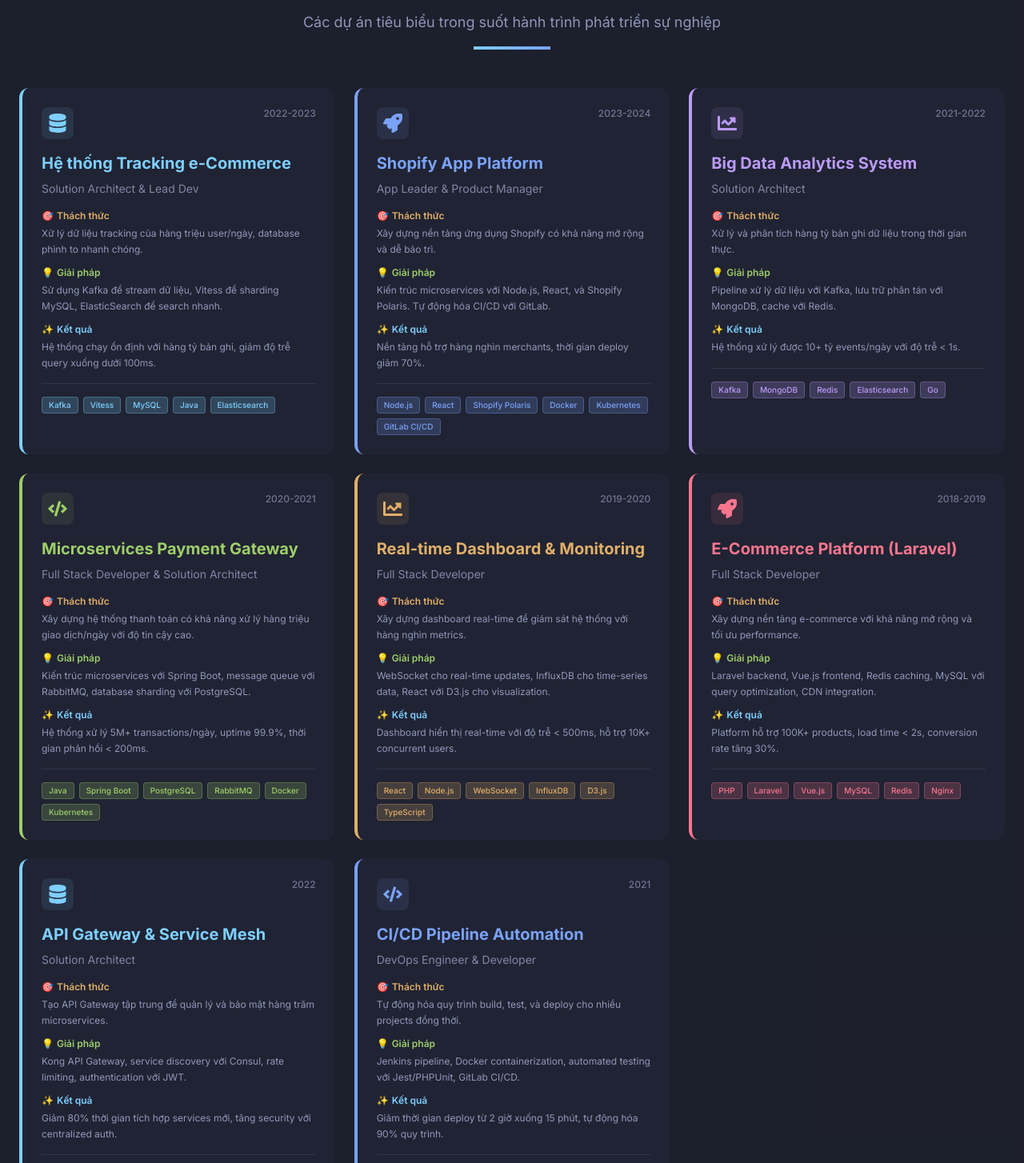
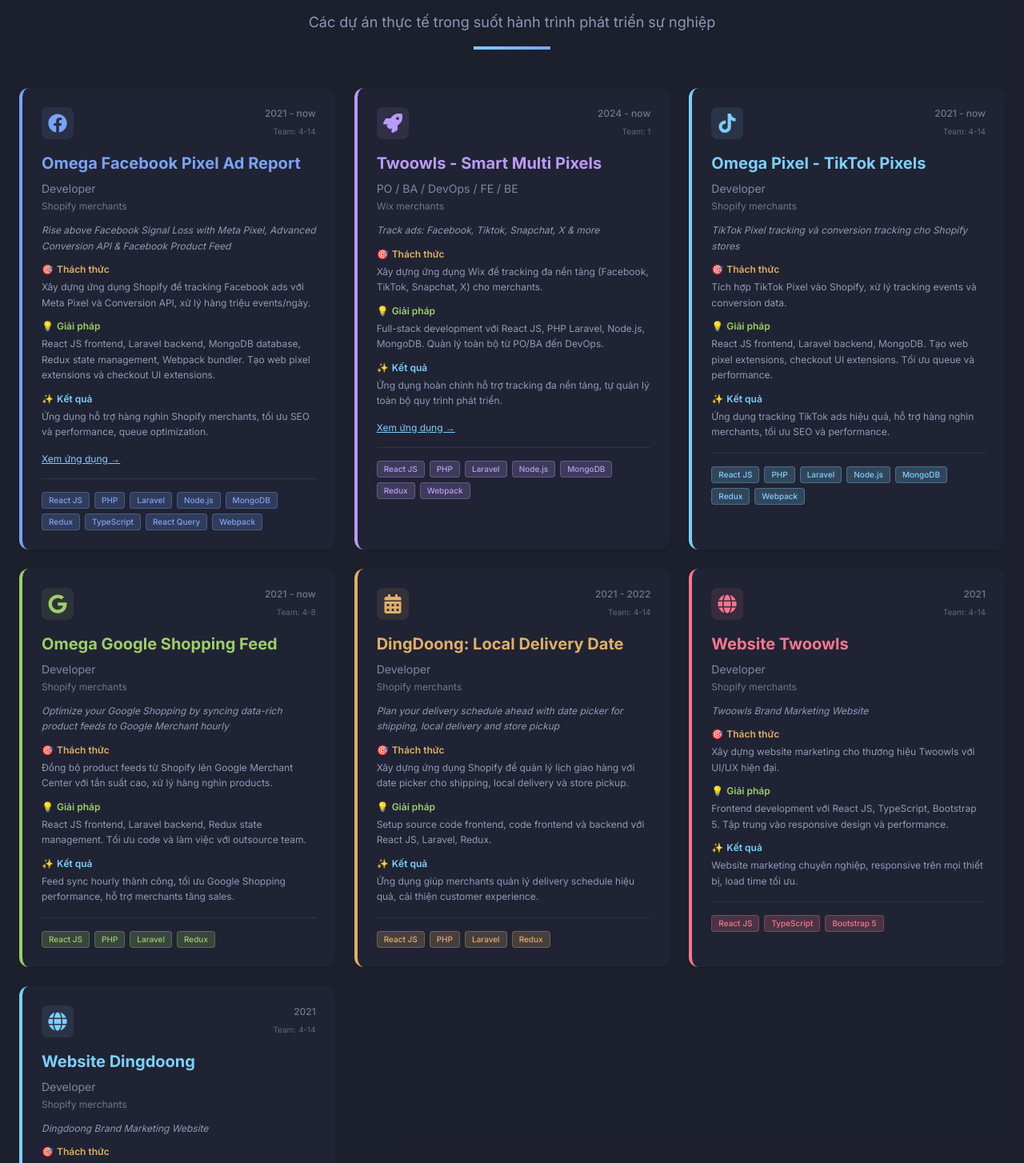
Before and after one commit to gianduong/gianduong, a React (Vite) app: page / in a window 1280 px wide. Shown: the part 3656-5110 px from the top of the page at 80% size. Built offline with nearby package versions, Linux system fonts and the light colour scheme.

Commit message:
[dev] update cv job

```diff
--- a/src/components/Projects.jsx
+++ b/src/components/Projects.jsx
@@ -1,95 +1,107 @@
 import { motion } from 'framer-motion'
-import { FaCode, FaRocket, FaDatabase, FaChartLine } from 'react-icons/fa'
+import { FaRocket, FaFacebook, FaTiktok, FaGoogle, FaCalendarAlt, FaGlobe } from 'react-icons/fa'
 
 const Projects = () => {
   const projects = [
     {
-      title: 'Hệ thống Tracking e-Commerce',
-      role: 'Solution Architect & Lead Dev',
-      challenge: 'Xử lý dữ liệu tracking của hàng triệu user/ngày, database phình to nhanh chóng.',
-      solution: 'Sử dụng Kafka để stream dữ liệu, Vitess để sharding MySQL, ElasticSearch để search nhanh.',
-      result: 'Hệ thống chạy ổn định với hàng tỷ bản ghi, giảm độ trễ query xuống dưới 100ms.',
-      tech: ['Kafka', 'Vitess', 'MySQL', 'Java', 'Elasticsearch'],
-      color: 'cyan',
-      icon: <FaDatabase className="text-2xl" />,
-      year: '2022-2023'
+      title: 'Omega Facebook Pixel Ad Report',
+      role: 'Developer',
+      customer: 'Shopify merchants',
+      description: 'Rise above Facebook Signal Loss with Meta Pixel, Advanced Conversion API & Facebook Product Feed',
+      challenge: 'Xây dựng ứng dụng Shopify để tracking Facebook ads với Meta Pixel và Conversion API, xử lý hàng triệu events/ngày.',
+      solution: 'React JS frontend, Laravel backend, MongoDB database, Redux state management, Webpack bundler. Tạo web pixel extensions và checkout UI extensions.',
+      result: 'Ứng dụng hỗ trợ hàng nghìn Shopify merchants, tối ưu SEO và performance, queue optimization.',
+      tech: ['React JS', 'PHP', 'Laravel', 'Node.js', 'MongoDB', 'Redux', 'TypeScript', 'React Query', 'Webpack'],
+      color: 'blue',
+      icon: <FaFacebook className="text-2xl" />,
+      year: '2021 - now',
+      link: 'https://apps.shopify.com/facebook-multi-pixels',
+      teamSize: '4-14'
     },
     {
-      title: 'Shopify App Platform',
-      role: 'App Leader & Product Manager',
-      challenge: 'Xây dựng nền tảng ứng dụng Shopify có khả năng mở rộng và dễ bảo trì.',
-      solution: 'Kiến trúc microservices với Node.js, React, và Shopify Polaris. Tự động hóa CI/CD với GitLab.',
-      result: 'Nền tảng hỗ trợ hàng nghìn merchants, thời gian deploy giảm 70%.',
-      tech: ['Node.js', 'React', 'Shopify Polaris', 'Docker', 'Kubernetes', 'GitLab CI/CD'],
-      color: 'blue',
+      title: 'Twoowls - Smart Multi Pixels',
+      role: 'PO / BA / DevOps / FE / BE',
+      customer: 'Wix merchants',
+      description: 'Track ads: Facebook, Tiktok, Snapchat, X & more',
+      challenge: 'Xây dựng ứng dụng Wix để tracking đa nền tảng (Facebook, TikTok, Snapchat, X) cho merchants.',
+      solution: 'Full-stack development với React JS, PHP Laravel, Node.js, MongoDB. Quản lý toàn bộ từ PO/BA đến DevOps.',
+      result: 'Ứng dụng hoàn chỉnh hỗ trợ tracking đa nền tảng, tự quản lý toàn bộ quy trình phát triển.',
+      tech: ['React JS', 'PHP', 'Laravel', 'Node.js', 'MongoDB', 'Redux', 'Webpack'],
+      color: 'purple',
       icon: <FaRocket className="text-2xl" />,
-      year: '2023-2024'
+      year: '2024 - now',
+      link: 'https://www.wix.com/app-market/web-solution/omega-multi-facebook-pixels',
+      teamSize: '1'
     },
     {
-      title: 'Big Data Analytics System',
-      role: 'Solution Architect',
-      challenge: 'Xử lý và phân tích hàng tỷ bản ghi dữ liệu trong thời gian thực.',
-      solution: 'Pipeline xử lý dữ liệu với Kafka, lưu trữ phân tán với MongoDB, cache với Redis.',
-      result: 'Hệ thống xử lý được 10+ tỷ events/ngày với độ trễ < 1s.',
-      tech: ['Kafka', 'MongoDB', 'Redis', 'Elasticsearch', 'Go'],
-      color: 'purple',
-      icon: <FaChartLine className="text-2xl" />,
-      year: '2021-2022'
+      title: 'Omega Pixel - TikTok Pixels',
+      role: 'Developer',
+      customer: 'Shopify merchants',
+      description: 'TikTok Pixel tracking và conversion tracking cho Shopify stores',
+      challenge: 'Tích hợp TikTok Pixel vào Shopify, xử lý tracking events và conversion data.',
+      solution: 'React JS frontend, Laravel backend, MongoDB. Tạo web pixel extensions, checkout UI extensions. Tối ưu queue và performance.',
+      result: 'Ứng dụng tracking TikTok ads hiệu quả, hỗ trợ hàng nghìn merchants, tối ưu SEO và performance.',
+      tech: ['React JS', 'PHP', 'Laravel', 'Node.js', 'MongoDB', 'Redux', 'Webpack'],
+      color: 'cyan',
+      icon: <FaTiktok className="text-2xl" />,
+      year: '2021 - now',
+      teamSize: '4-14'
     },
     {
-      title: 'Microservices Payment Gateway',
-      role: 'Full Stack Developer & Solution Architect',
-      challenge: 'Xây dựng hệ thống thanh toán có khả năng xử lý hàng triệu giao dịch/ngày với độ tin cậy cao.',
-      solution: 'Kiến trúc microservices với Spring Boot, message queue với RabbitMQ, database sharding với PostgreSQL.',
-      result: 'Hệ thống xử lý 5M+ transactions/ngày, uptime 99.9%, thời gian phản hồi < 200ms.',
-      tech: ['Java', 'Spring Boot', 'PostgreSQL', 'RabbitMQ', 'Docker', 'Kubernetes'],
+      title: 'Omega Google Shopping Feed',
+      role: 'Developer',
+      customer: 'Shopify merchants',
+      description: 'Optimize your Google Shopping by syncing data-rich product feeds to Google Merchant hourly',
+      challenge: 'Đồng bộ product feeds từ Shopify lên Google Merchant Center với tần suất cao, xử lý hàng nghìn products.',
+      solution: 'React JS frontend, Laravel backend, Redux state management. Tối ưu code và làm việc với outsource team.',
+      result: 'Feed sync hourly thành công, tối ưu Google Shopping performance, hỗ trợ merchants tăng sales.',
+      tech: ['React JS', 'PHP', 'Laravel', 'Redux'],
       color: 'green',
-      icon: <FaCode className="text-2xl" />,
-      year: '2020-2021'
+      icon: <FaGoogle className="text-2xl" />,
+      year: '2021 - now',
+      teamSize: '4-8'
     },
     {
-      title: 'Real-time Dashboard & Monitoring',
-      role: 'Full Stack Developer',
-      challenge: 'Xây dựng dashboard real-time để giám sát hệ thống với hàng nghìn metrics.',
-      solution: 'WebSocket cho real-time updates, InfluxDB cho time-series data, React với D3.js cho visualization.',
-      result: 'Dashboard hiển thị real-time với độ trễ < 500ms, hỗ trợ 10K+ concurrent users.',
-      tech: ['React', 'Node.js', 'WebSocket', 'InfluxDB', 'D3.js', 'TypeScript'],
+      title: 'DingDoong: Local Delivery Date',
+      role: 'Developer',
+      customer: 'Shopify merchants',
+      description: 'Plan your delivery schedule ahead with date picker for shipping, local delivery and store pickup',
+      challenge: 'Xây dựng ứng dụng Shopify để quản lý lịch giao hàng với date picker cho shipping, local delivery và store pickup.',
+      solution: 'Setup source code frontend, code frontend và backend với React JS, Laravel, Redux.',
+      result: 'Ứng dụng giúp merchants quản lý delivery schedule hiệu quả, cải thiện customer experience.',
+      tech: ['React JS', 'PHP', 'Laravel', 'Redux'],
       color: 'yellow',
-      icon: <FaChartLine className="text-2xl" />,
-      year: '2019-2020'
+      icon: <FaCalendarAlt className="text-2xl" />,
+      year: '2021 - 2022',
+      teamSize: '4-14'
     },
     {
-      title: 'E-Commerce Platform (Laravel)',
-      role: 'Full Stack Developer',
-      challenge: 'Xây dựng nền tảng e-commerce với khả năng mở rộng và tối ưu performance.',
-      solution: 'Laravel backend, Vue.js frontend, Redis caching, MySQL với query optimization, CDN integration.',
-      result: 'Platform hỗ trợ 100K+ products, load time < 2s, conversion rate tăng 30%.',
-      tech: ['PHP', 'Laravel', 'Vue.js', 'MySQL', 'Redis', 'Nginx'],
+      title: 'Website Twoowls',
+      role: 'Developer',
+      customer: 'Shopify merchants',
+      description: 'Twoowls Brand Marketing Website',
+      challenge: 'Xây dựng website marketing cho thương hiệu Twoowls với UI/UX hiện đại.',
+      solution: 'Frontend development với React JS, TypeScript, Bootstrap 5. Tập trung vào responsive design và performance.',
+      result: 'Website marketing chuyên nghiệp, responsive trên mọi thiết bị, load time tối ưu.',
+      tech: ['React JS', 'TypeScript', 'Bootstrap 5'],
       color: 'red',
-      icon: <FaRocket className="text-2xl" />,
-      year: '2018-2019'
+      icon: <FaGlobe className="text-2xl" />,
+      year: '2021',
+      teamSize: '4-14'
     },
     {
-      title: 'API Gateway & Service Mesh',
-      role: 'Solution Architect',
-      challenge: 'Tạo API Gateway tập trung để quản lý và bảo mật hàng trăm microservices.',
-      solution: 'Kong API Gateway, service discovery với Consul, rate limiting, authentication với JWT.',
-      result: 'Giảm 80% thời gian tích hợp services mới, tăng security với centralized auth.',
-      tech: ['Kong', 'Consul', 'Docker', 'Kubernetes', 'Nginx', 'JWT'],
+      title: 'Website Dingdoong',
+      role: 'Developer',
+      customer: 'Shopify merchants',
+      description: 'Dingdoong Brand Marketing Website',
+      challenge: 'Xây dựng website marketing cho thương hiệu Dingdoong.',
+      solution: 'Frontend development với React JS, TypeScript, Bootstrap 5.',
+      result: 'Website marketing hoàn chỉnh, tăng brand awareness.',
+      tech: ['React JS', 'TypeScript', 'Bootstrap 5'],
       color: 'cyan',
-      icon: <FaDatabase className="text-2xl" />,
-      year: '2022'
-    },
-    {
-      title: 'CI/CD Pipeline Automation',
-      role: 'DevOps Engineer & Developer',
-      challenge: 'Tự động hóa quy trình build, test, và deploy cho nhiều projects đồng thời.',
-      solution: 'Jenkins pipeline, Docker containerization, automated testing với Jest/PHPUnit, GitLab CI/CD.',
-      result: 'Giảm thời gian deploy từ 2 giờ xuống 15 phút, tự động hóa 90% quy trình.',
-      tech: ['Jenkins', 'Docker', 'GitLab CI/CD', 'Kubernetes', 'Bash', 'Python'],
-      color: 'blue',
-      icon: <FaCode className="text-2xl" />,
-      year: '2021'
+      icon: <FaGlobe className="text-2xl" />,
+      year: '2021',
+      teamSize: '4-14'
     }
   ]
 
@@ -149,7 +161,7 @@ const Projects = () => {
             Dự Án Đã Làm
           </h2>
           <p className="text-lg text-tokyo-night-fg/70 max-w-2xl mx-auto">
-            Các dự án tiêu biểu trong suốt hành trình phát triển sự nghiệp
+            Các dự án thực tế trong suốt hành trình phát triển sự nghiệp
           </p>
           <div className="w-24 h-1 bg-gradient-to-r from-tokyo-night-cyan to-tokyo-night-blue mx-auto mt-4"></div>
         </motion.div>
@@ -172,17 +184,36 @@ const Projects = () => {
                   <div className={`p-2 ${colors.bg} rounded-lg ${colors.text}`}>
                     {project.icon}
                   </div>
-                  <span className="text-xs text-tokyo-night-fg/50 font-medium">
-                    {project.year}
-                  </span>
+                  <div className="text-right">
+                    <span className="text-xs text-tokyo-night-fg/50 font-medium block">
+                      {project.year}
+                    </span>
+                    {project.teamSize && (
+                      <span className="text-[10px] text-tokyo-night-fg/40">
+                        Team: {project.teamSize}
+                      </span>
+                    )}
+                  </div>
                 </div>
 
                 <h3 className={`text-xl font-bold mb-2 ${colors.text}`}>
                   {project.title}
                 </h3>
-                <p className="text-sm text-tokyo-night-fg/60 mb-4">
+                <p className="text-sm text-tokyo-night-fg/60 mb-1">
                   {project.role}
                 </p>
+                <p className="text-xs text-tokyo-night-fg/50 mb-3">
+                  {project.customer}
+                </p>
+
+                {/* Description */}
+                {project.description && (
+                  <div className="mb-3">
+                    <p className="text-xs text-tokyo-night-fg/70 leading-relaxed italic">
+                      {project.description}
+                    </p>
+                  </div>
+                )}
 
                 {/* Challenge */}
                 <div className="mb-3">
@@ -214,6 +245,20 @@ const Projects = () => {
                   </p>
                 </div>
 
+                {/* Link */}
+                {project.link && (
+                  <div className="mb-3">
+                    <a
+                      href={project.link}
+                      target="_blank"
+                      rel="noopener noreferrer"
+                      className="text-xs text-tokyo-night-cyan hover:text-tokyo-night-blue underline flex items-center gap-1"
+                    >
+                      Xem ứng dụng →
+                    </a>
+                  </div>
+                )}
+
                 {/* Tech Stack */}
                 <div className="flex flex-wrap gap-1.5 mt-4 pt-4 border-t border-tokyo-night-border">
                   {project.tech.map((tech, i) => (
@@ -239,20 +284,20 @@ const Projects = () => {
           className="mt-12 grid grid-cols-2 md:grid-cols-4 gap-4"
         >
           <div className="bg-tokyo-night-bg-alt/50 rounded-lg p-4 text-center border border-tokyo-night-border">
-            <div className="text-3xl font-bold text-tokyo-night-cyan mb-1">{projects.length}+</div>
+            <div className="text-3xl font-bold text-tokyo-night-cyan mb-1">{projects.length}</div>
             <div className="text-sm text-tokyo-night-fg/60">Dự án</div>
           </div>
           <div className="bg-tokyo-night-bg-alt/50 rounded-lg p-4 text-center border border-tokyo-night-border">
-            <div className="text-3xl font-bold text-tokyo-night-blue mb-1">8+</div>
+            <div className="text-3xl font-bold text-tokyo-night-blue mb-1">4+</div>
             <div className="text-sm text-tokyo-night-fg/60">Năm kinh nghiệm</div>
           </div>
           <div className="bg-tokyo-night-bg-alt/50 rounded-lg p-4 text-center border border-tokyo-night-border">
-            <div className="text-3xl font-bold text-tokyo-night-purple mb-1">10B+</div>
-            <div className="text-sm text-tokyo-night-fg/60">Records xử lý</div>
+            <div className="text-3xl font-bold text-tokyo-night-purple mb-1">Shopify</div>
+            <div className="text-sm text-tokyo-night-fg/60">Platform chính</div>
           </div>
           <div className="bg-tokyo-night-bg-alt/50 rounded-lg p-4 text-center border border-tokyo-night-border">
-            <div className="text-3xl font-bold text-tokyo-night-green mb-1">99.9%</div>
-            <div className="text-sm text-tokyo-night-fg/60">Uptime</div>
+            <div className="text-3xl font-bold text-tokyo-night-green mb-1">Full</div>
+            <div className="text-sm text-tokyo-night-fg/60">Stack Dev</div>
           </div>
         </motion.div>
       </div>
```
